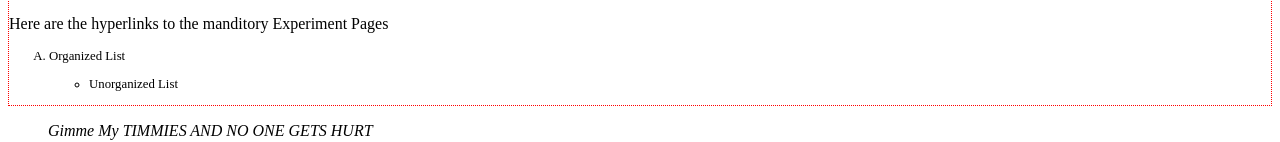
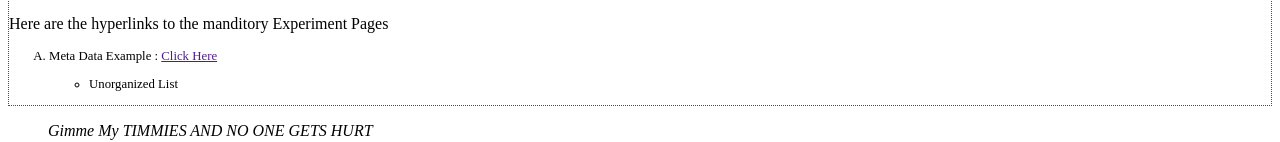
Before and after one commit to Shftyd/whoami.github.io, a plain HTML site: page index.html in a window 1280 px wide. Shown: the part 345-487 px from the top of the page. Drawn offline with Linux system fonts and the light colour scheme.

Commit message:
Update index.html

```diff
--- a/index.html
+++ b/index.html
@@ -31,7 +31,7 @@
       <article>
         <p>Here are the hyperlinks to the manditory Experiment Pages</p>
         <ol style="font-size:1vw;" type="A">
-          <li> Organized List
+          <li> Meta Data Example : <a href="" target=" _blank">Click Here</a>
         </ol>
         <ul style="font-size:1vw;" style="list-style-type:square;">
         <ul>
```
